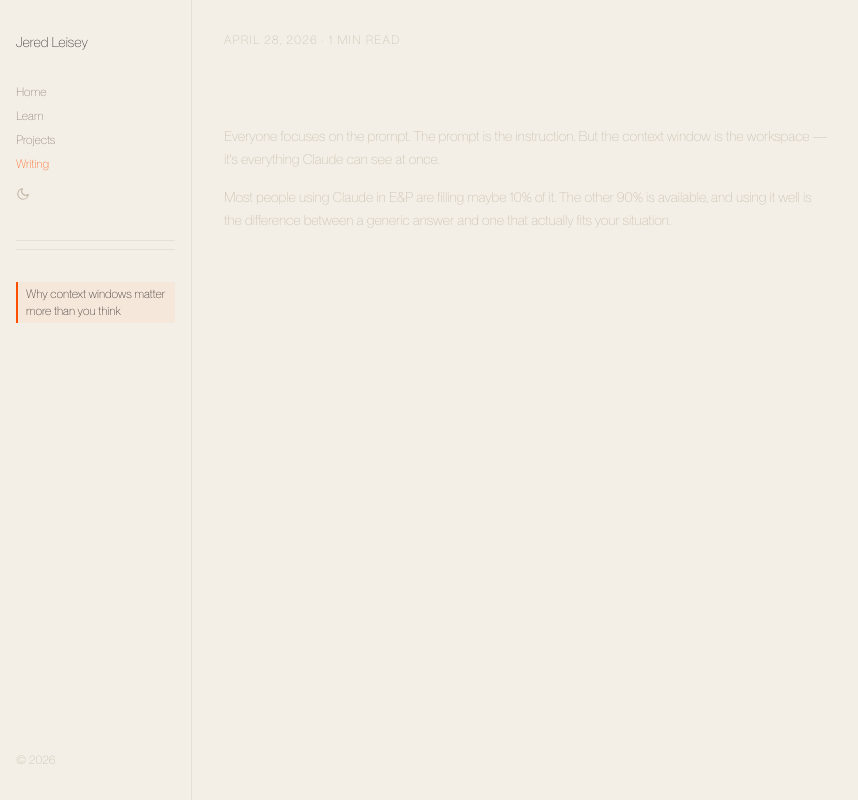
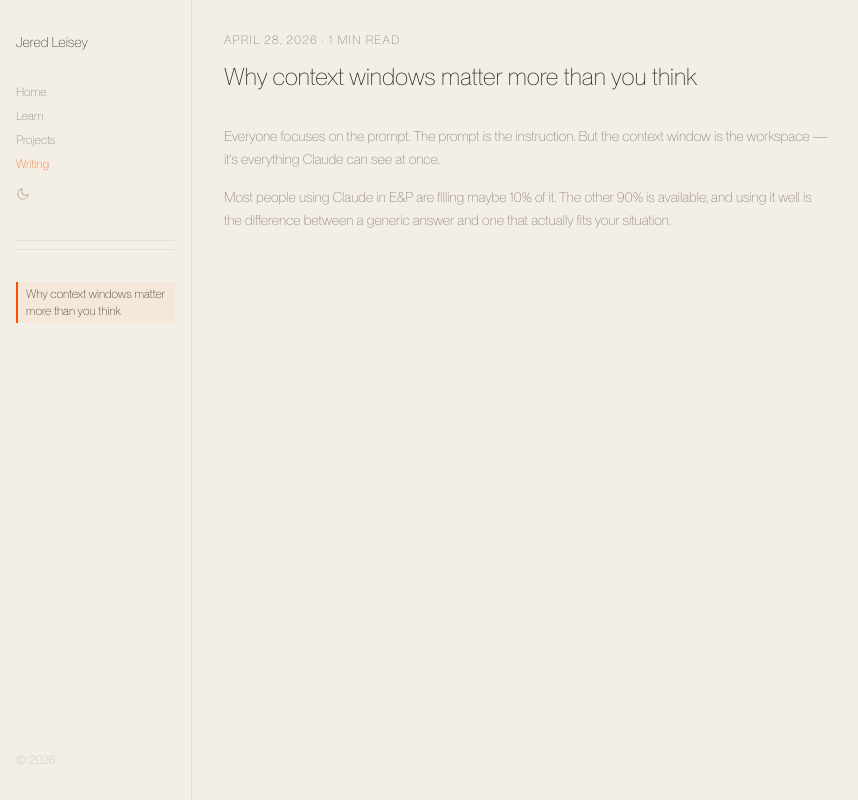
Before and after one commit to jeredleisey/jeredleisey-next, a Next.js app: page /writing/why-context-windows-matter in a window 1280 px wide. Shown: the whole page, without its empty margins (0-858 px from the left). Built offline with nearby package versions, Linux system fonts and the light colour scheme.

Commit message:
feat: add dark: variants to MDX content pages, remove prose-invert

```diff
--- a/app/learn/[series]/[lesson]/page.tsx
+++ b/app/learn/[series]/[lesson]/page.tsx
@@ -39,21 +39,21 @@ export default async function LessonPage({
   return (
     <div className="p-pad-2 max-w-2xl">
       <div className="mb-8">
-        <p className="text-my-stone text-xs uppercase tracking-widest mb-3">
+        <p className="text-my-walnut dark:text-my-stone text-xs uppercase tracking-widest mb-3">
           Lesson {lesson.metadata.order} of {lesson.totalLessons}
         </p>
-        <h1 className="text-my-cream text-2xl font-light leading-snug">
+        <h1 className="text-my-espresso dark:text-my-cream text-2xl font-light leading-snug">
           {lesson.metadata.title}
         </h1>
       </div>
 
-      <div className="prose prose-invert prose-sm max-w-none
-        prose-headings:font-light prose-headings:text-my-cream
-        prose-p:text-my-stone prose-p:leading-relaxed
-        prose-a:text-my-orange prose-a:no-underline hover:prose-a:text-my-cream
-        prose-strong:text-my-cream prose-strong:font-normal
-        prose-code:text-my-amber prose-code:bg-my-espresso/50 prose-code:px-1 prose-code:rounded
-        prose-pre:bg-my-espresso/50 prose-pre:border prose-pre:border-my-espresso/30">
+      <div className="prose prose-sm max-w-none
+        prose-headings:font-light prose-headings:text-my-espresso dark:prose-headings:text-my-cream
+        prose-p:text-my-walnut dark:prose-p:text-my-stone prose-p:leading-relaxed
+        prose-a:text-my-orange prose-a:no-underline hover:prose-a:text-my-espresso dark:hover:prose-a:text-my-cream
+        prose-strong:text-my-espresso dark:prose-strong:text-my-cream prose-strong:font-normal
+        prose-code:text-my-amber prose-code:bg-my-stone/20 dark:prose-code:bg-my-espresso/50 prose-code:px-1 prose-code:rounded
+        prose-pre:bg-my-stone/20 dark:prose-pre:bg-my-espresso/50 prose-pre:border prose-pre:border-my-stone/30 dark:prose-pre:border-my-espresso/30">
         <MDXRemote source={lesson.content} />
       </div>
 
--- a/app/projects/[project]/page.tsx
+++ b/app/projects/[project]/page.tsx
@@ -25,22 +25,22 @@ export default async function ProjectPage({ params }: { params: Promise<{ projec
   return (
     <div className="p-pad-2 max-w-2xl">
       <div className="mb-8">
-        <p className="text-my-stone text-xs uppercase tracking-widest mb-3">Project</p>
-        <h1 className="text-my-cream text-2xl font-light leading-snug">
+        <p className="text-my-walnut dark:text-my-stone text-xs uppercase tracking-widest mb-3">Project</p>
+        <h1 className="text-my-espresso dark:text-my-cream text-2xl font-light leading-snug">
           {project.metadata.title}
         </h1>
-        <p className="text-my-stone text-sm mt-3 leading-relaxed">
+        <p className="text-my-walnut dark:text-my-stone text-sm mt-3 leading-relaxed">
           {project.metadata.description}
         </p>
       </div>
 
-      <div className="prose prose-invert prose-sm max-w-none
-        prose-headings:font-light prose-headings:text-my-cream
-        prose-p:text-my-stone prose-p:leading-relaxed
-        prose-a:text-my-orange prose-a:no-underline hover:prose-a:text-my-cream
-        prose-strong:text-my-cream prose-strong:font-normal
-        prose-code:text-my-amber prose-code:bg-my-espresso/50 prose-code:px-1 prose-code:rounded
-        prose-pre:bg-my-espresso/50 prose-pre:border prose-pre:border-my-espresso/30">
+      <div className="prose prose-sm max-w-none
+        prose-headings:font-light prose-headings:text-my-espresso dark:prose-headings:text-my-cream
+        prose-p:text-my-walnut dark:prose-p:text-my-stone prose-p:leading-relaxed
+        prose-a:text-my-orange prose-a:no-underline hover:prose-a:text-my-espresso dark:hover:prose-a:text-my-cream
+        prose-strong:text-my-espresso dark:prose-strong:text-my-cream prose-strong:font-normal
+        prose-code:text-my-amber prose-code:bg-my-stone/20 dark:prose-code:bg-my-espresso/50 prose-code:px-1 prose-code:rounded
+        prose-pre:bg-my-stone/20 dark:prose-pre:bg-my-espresso/50 prose-pre:border prose-pre:border-my-stone/30 dark:prose-pre:border-my-espresso/30">
         <MDXRemote source={project.content} />
       </div>
 
--- a/app/writing/[essay]/page.tsx
+++ b/app/writing/[essay]/page.tsx
@@ -31,21 +31,21 @@ export default async function EssayPage({ params }: { params: Promise<{ essay: s
   return (
     <div className="p-pad-2 max-w-2xl">
       <div className="mb-8">
-        <p className="text-my-stone text-xs uppercase tracking-widest mb-3">
+        <p className="text-my-walnut dark:text-my-stone text-xs uppercase tracking-widest mb-3">
           {formatDate(essay.metadata.date)} · {readTime(essay.content)}
         </p>
-        <h1 className="text-my-cream text-2xl font-light leading-snug">
+        <h1 className="text-my-espresso dark:text-my-cream text-2xl font-light leading-snug">
           {essay.metadata.title}
         </h1>
       </div>
 
-      <div className="prose prose-invert prose-sm max-w-none
-        prose-headings:font-light prose-headings:text-my-cream
-        prose-p:text-my-stone prose-p:leading-relaxed
-        prose-a:text-my-orange prose-a:no-underline hover:prose-a:text-my-cream
-        prose-strong:text-my-cream prose-strong:font-normal
-        prose-code:text-my-amber prose-code:bg-my-espresso/50 prose-code:px-1 prose-code:rounded
-        prose-pre:bg-my-espresso/50 prose-pre:border prose-pre:border-my-espresso/30">
+      <div className="prose prose-sm max-w-none
+        prose-headings:font-light prose-headings:text-my-espresso dark:prose-headings:text-my-cream
+        prose-p:text-my-walnut dark:prose-p:text-my-stone prose-p:leading-relaxed
+        prose-a:text-my-orange prose-a:no-underline hover:prose-a:text-my-espresso dark:hover:prose-a:text-my-cream
+        prose-strong:text-my-espresso dark:prose-strong:text-my-cream prose-strong:font-normal
+        prose-code:text-my-amber prose-code:bg-my-stone/20 dark:prose-code:bg-my-espresso/50 prose-code:px-1 prose-code:rounded
+        prose-pre:bg-my-stone/20 dark:prose-pre:bg-my-espresso/50 prose-pre:border prose-pre:border-my-stone/30 dark:prose-pre:border-my-espresso/30">
         <MDXRemote source={essay.content} />
       </div>
     </div>
```
